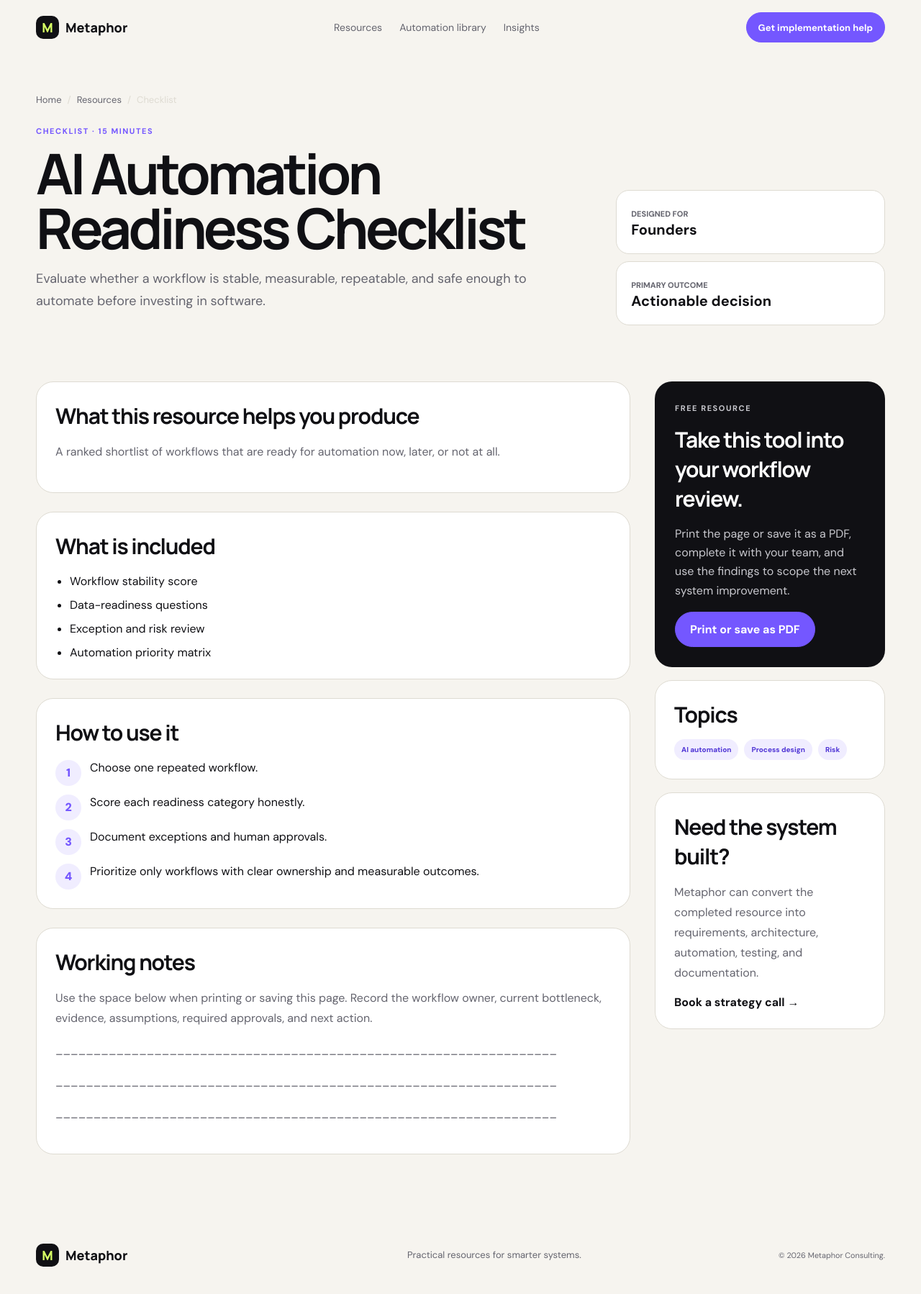
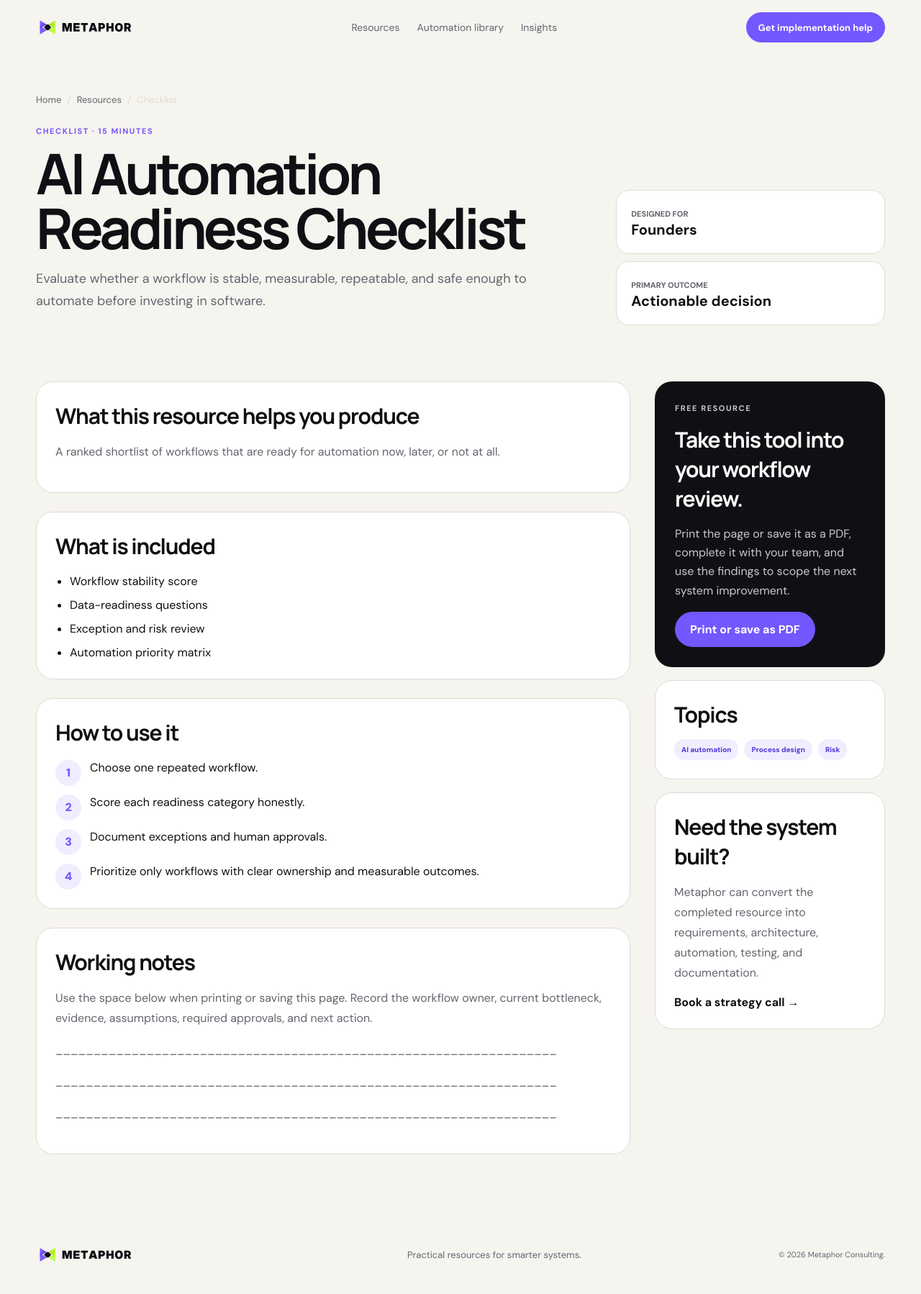
Before and after one commit to cocodev86/Coco1, a Next.js app: page /resources/ai-automation-readiness-checklist in a window 1280 px wide. Shown: the top 1798 px of the page at 72% size. Built offline with nearby package versions, Linux system fonts and the light colour scheme; no server answers.

Commit message:
feat(brand): integrate resource detail identity

```diff
--- a/app/resources/[slug]/page.tsx
+++ b/app/resources/[slug]/page.tsx
@@ -1,6 +1,7 @@
 import type { Metadata } from "next";
 import Link from "next/link";
 import { notFound } from "next/navigation";
+import BrandLink from "@/components/branding/BrandLink";
 import { resources } from "../data";
 import PrintButton from "./PrintButton";
 import styles from "./resource.module.css";
@@ -39,7 +40,7 @@ export default async function ResourcePage({ params }: { params: Promise<{ slug:
     <main className={styles.page}>
       <script type="application/ld+json" dangerouslySetInnerHTML={{ __html: JSON.stringify(structuredData) }} />
       <nav className={`shell ${styles.nav}`} aria-label="Resource navigation">
-        <Link className="brand" href="/"><span>M</span>Metaphor</Link>
+        <BrandLink className="brand" href="/" variant="compactDark" logoWidth={176} priority />
         <div className={styles.navLinks}><Link href="/resources">Resources</Link><Link href="/automation-library">Automation library</Link><Link href="/blog">Insights</Link></div>
         <Link className="button button-small" href="/#booking">Get implementation help</Link>
       </nav>
@@ -67,7 +68,7 @@ export default async function ResourcePage({ params }: { params: Promise<{ slug:
         </aside>
       </div>
 
-      <footer className={`shell ${styles.footer}`}><Link className="brand" href="/"><span>M</span>Metaphor</Link><p>Practical resources for smarter systems.</p><small>© 2026 Metaphor Consulting.</small></footer>
+      <footer className={`shell ${styles.footer}`}><BrandLink className="brand" href="/" variant="compactDark" logoWidth={176} /><p>Practical resources for smarter systems.</p><small>© 2026 Metaphor Consulting.</small></footer>
     </main>
   );
 }
```
